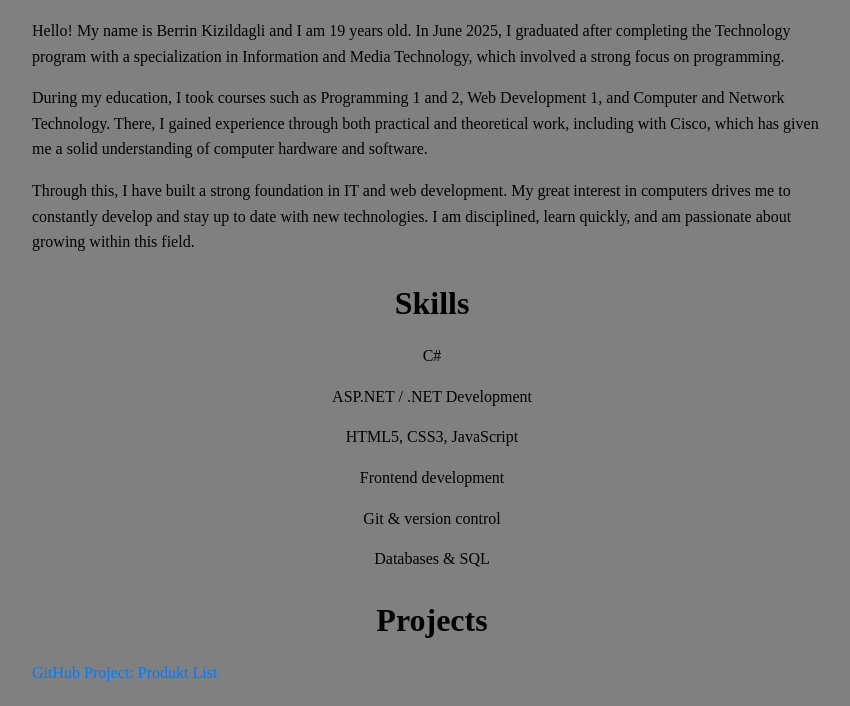
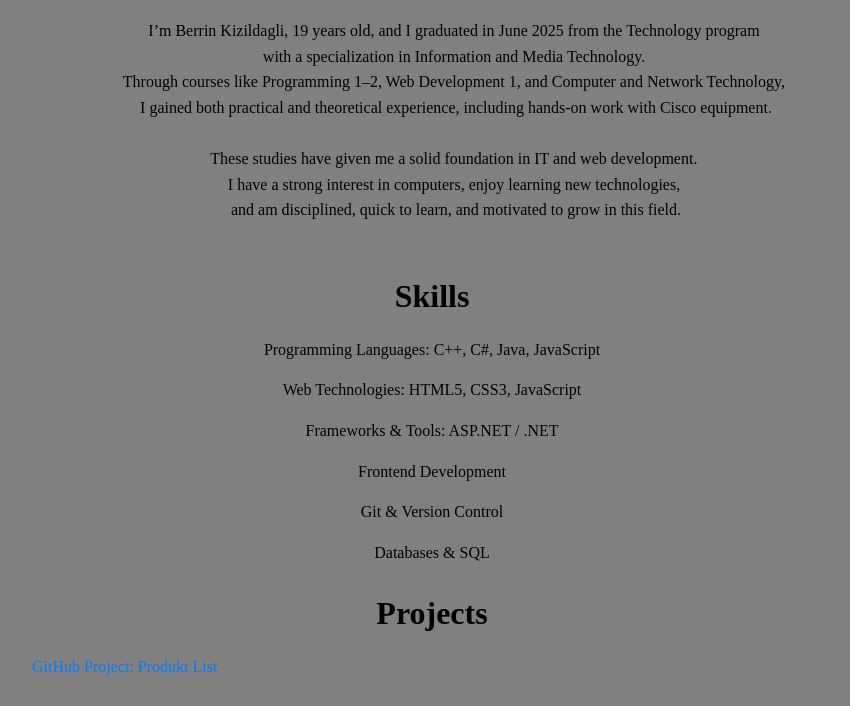
Before and after one commit to Berrin006/Utvecklarportfolj-Berrin-Kizildagli, a plain HTML site: page index.html in a window 1280 px wide. Shown: the part 629-1335 px from the top of the page, without its empty margins (208-1058 px from the left). Drawn offline with Linux system fonts and the light colour scheme.

Commit message:
more clened

```diff
--- a/index.html
+++ b/index.html
@@ -28,7 +28,8 @@
     <div class="link-section">
         <p>CV: <a href="Berrin Kizildagli CV 20251010.pdf" target="_blank"><i class="fa-solid fa-file"></i></a></p>
         <p>Instagram: <a href="https://www.instagram.com/berrin.foto/"><i class="fa-brands fa-instagram"></i></a></p>
-        <p>Linkedin: <a href="https://www.linkedin.com/in/berrin-kizildagli-10ba9b201/"><i class="fa-brands fa-linkedin"></i></a></p>
+        <p>Linkedin: <a href="https://www.linkedin.com/in/berrin-kizildagli-10ba9b201/"><i
+                    class="fa-brands fa-linkedin"></i></a></p>
         <p>Portfolio: <a href="index.html"><i class="fa-solid fa-address-book"></i></a></p>
         <p>GitHub: <a href="https://github.com/Berrin006"><i class="fa-brands fa-github"></i></a></p>
     </div>
@@ -36,30 +37,24 @@
     <div class="about-section">
         <h1>ABOUT ME</h1>
 
-        <p>
-            Hello! My name is Berrin Kizildagli and I am 19 years old.
-            In June 2025, I graduated after completing the Technology program with a specialization in Information and
-            Media Technology, which involved a strong focus on programming.
-        </p>
-        <p>
-            During my education, I took courses such as Programming 1 and 2, Web Development 1, and Computer and Network
-            Technology.
-            There, I gained experience through both practical and theoretical work, including with Cisco, which has
-            given me a solid understanding of computer hardware and software.
-        </p>
-        <p>
-            Through this, I have built a strong foundation in IT and web development.
-            My great interest in computers drives me to constantly develop and stay up to date with new technologies.
-            I am disciplined, learn quickly, and am passionate about growing within this field.
-        </p>
+        <pre>
+            I’m Berrin Kizildagli, 19 years old, and I graduated in June 2025 from the Technology program
+            with a specialization in Information and Media Technology.
+            Through courses like Programming 1–2, Web Development 1, and Computer and Network Technology,
+            I gained both practical and theoretical experience, including hands-on work with Cisco equipment.
+
+            These studies have given me a solid foundation in IT and web development.
+            I have a strong interest in computers, enjoy learning new technologies,
+            and am disciplined, quick to learn, and motivated to grow in this field.
+        </pre>
 
         <h1>Skills</h1>
         <ul>
-            <li>C#</li>
-            <li>ASP.NET / .NET Development</li>
-            <li>HTML5, CSS3, JavaScript</li>
-            <li>Frontend development</li>
-            <li>Git & version control</li>
+            <li>Programming Languages: C++, C#, Java, JavaScript</li>
+            <li>Web Technologies: HTML5, CSS3, JavaScript</li>
+            <li>Frameworks & Tools: ASP.NET / .NET</li>
+            <li>Frontend Development</li>
+            <li>Git & Version Control</li>
             <li>Databases & SQL</li>
         </ul>
 
--- a/style.css
+++ b/style.css
@@ -30,6 +30,14 @@ nav a {
 nav a:hover {
     color: #0056b3;
     text-decoration: underline;
+}
+
+pre{
+    font-size: 16px;
+    line-height: 1.6;
+    margin-bottom: 15px;
+    font-family: 'Times New Roman', Times, serif;
+    text-align: center;
 }
 
 /* --- Links & Buttons --- */
```
